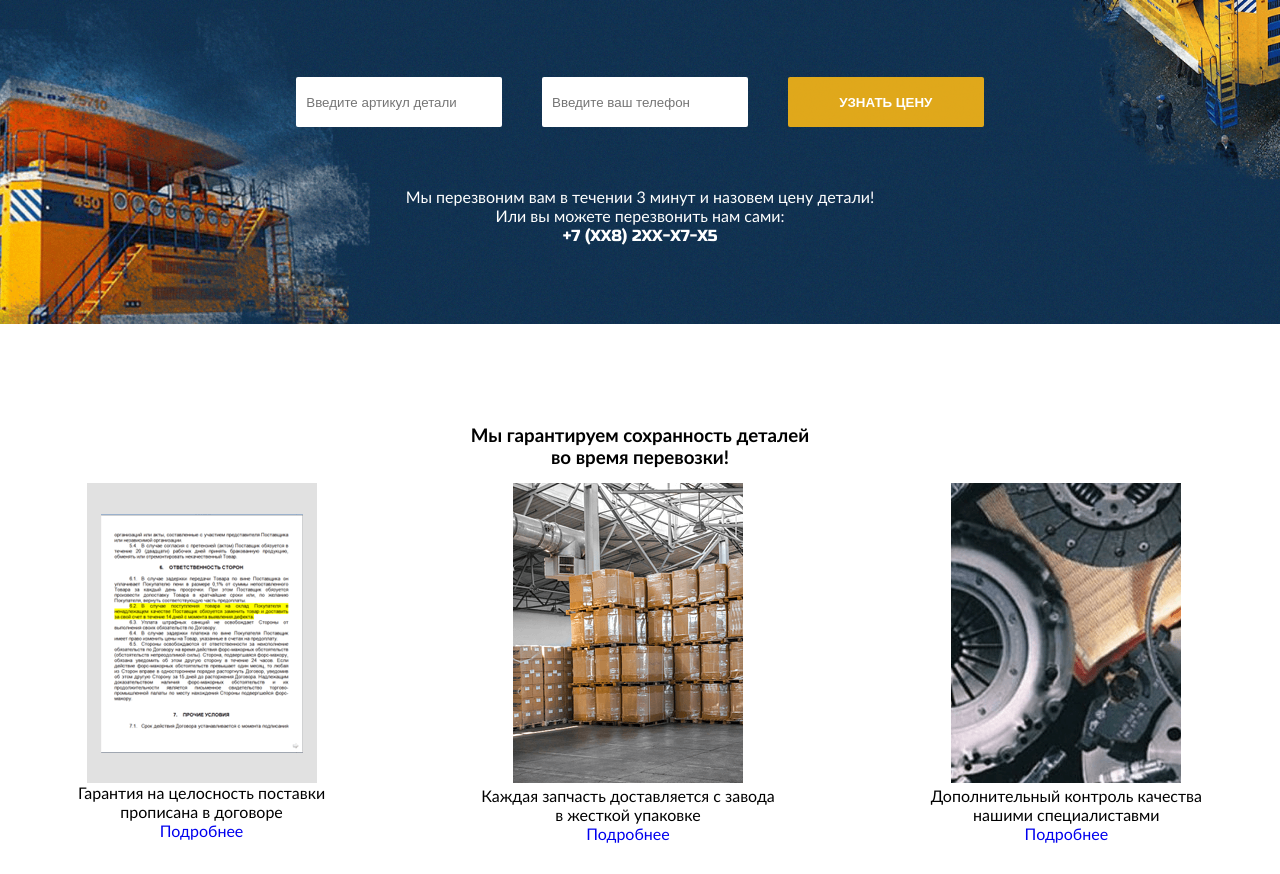
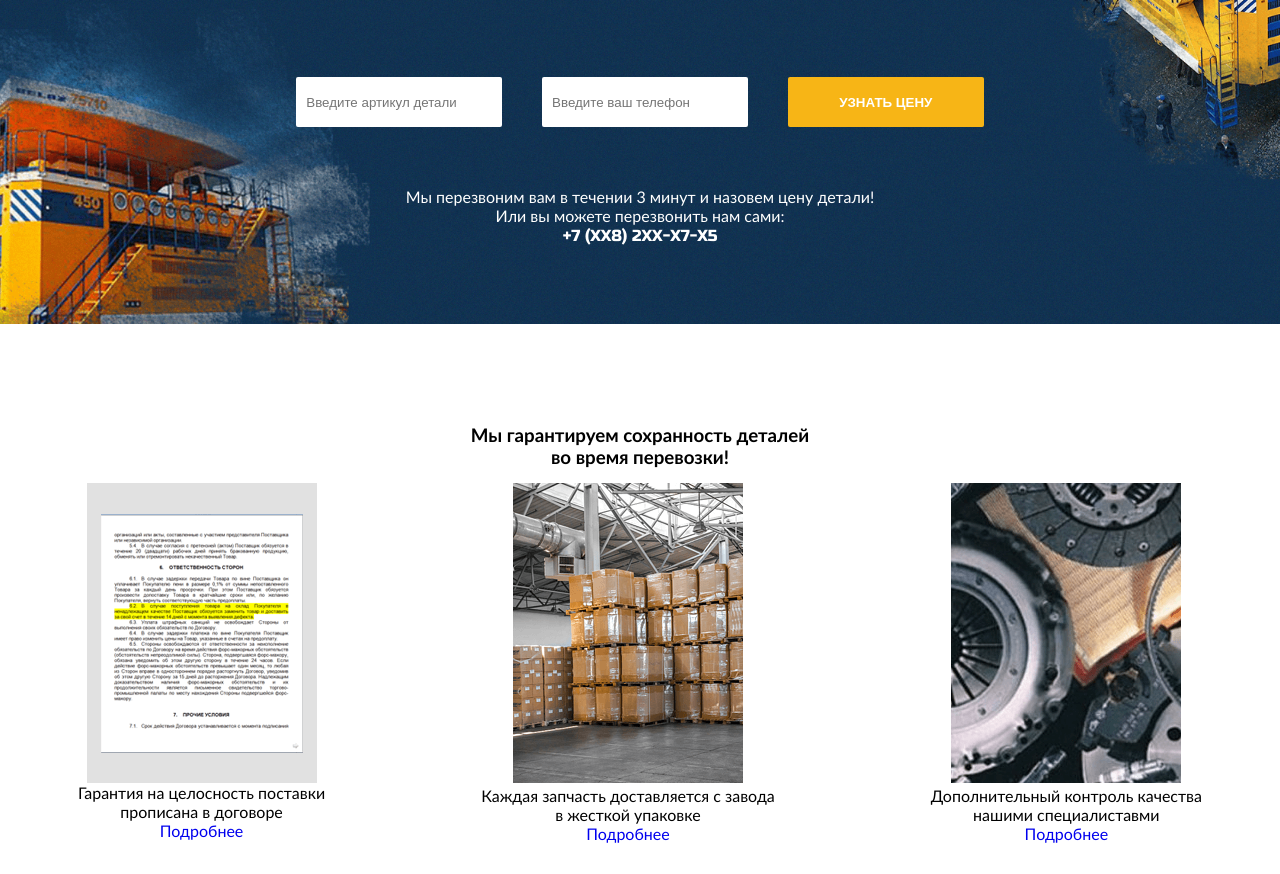
Before and after one commit to OlesYudin/OlesYudin.github.io, a plain HTML site: page Project_6_belasi/index.html in a window 1280 px wide. Shown: the part 1786-2660 px from the top of the page. Drawn offline with Linux system fonts and the light colour scheme; files whose address does not match are found by name.

Commit message:
Update style.css

```diff
--- a/Project_6_belasi/css/style.css
+++ b/Project_6_belasi/css/style.css
@@ -320,13 +320,14 @@ header a {
   outline: none;
 }
 .block-advantage-price input[type="submit"] {
-  background-color: rgba(247, 181, 22, 0.9);
+  background-color: #f7b516;
   /*background-color: rgba(24, 102, 175, 1);*/
   border: none;
   border-radius: 2px;
   -webkit-border-radius: 2px;
   -moz-border-radius: 2px;
   /*-webkit-appearance: none;*/
+  -webkit-appearance: none;
   color: #fff;
   font-weight: bold;
 }
```
